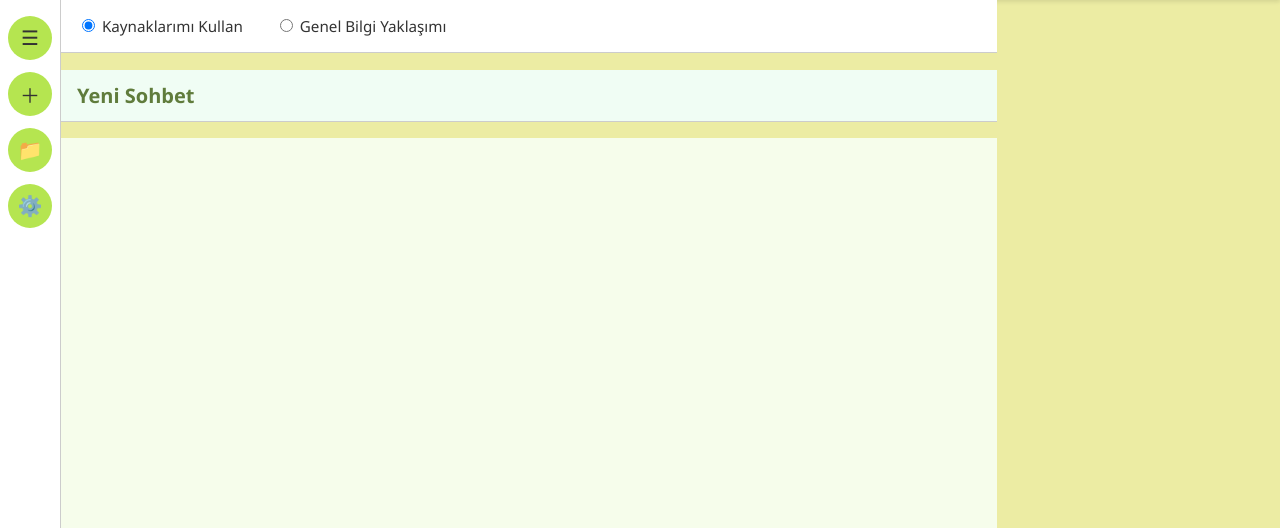
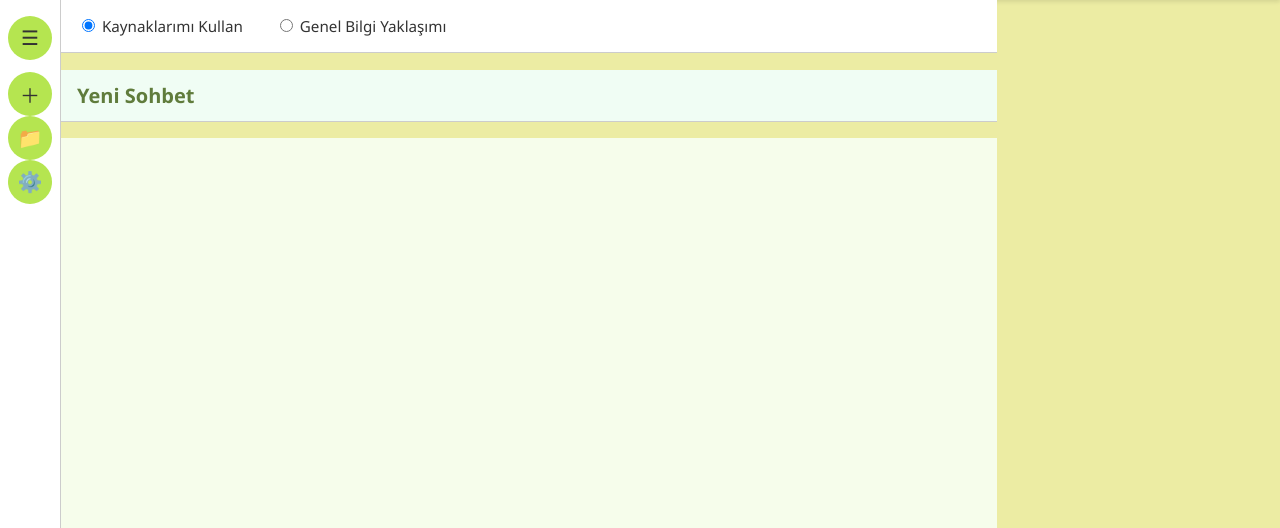
Before and after one commit to busrahazer/ilteach, a Flask app: page / in a window 1280 px wide. Shown: the part 70-598 px from the top of the page. Run offline with Flask 3, Linux system fonts and the light colour scheme.

Commit message:
Sidebar Design Changes.

```diff
--- a/templates/index.html
+++ b/templates/index.html
@@ -30,10 +30,14 @@
         <div class="flex flex-col items-center">
           <button onclick="startNewChat()" class="menu-icon">＋</button>
           <span class="new-chat-label">Yeni Sohbet</span>
+        <div class="flex items-center">
+          <button class="menu-icon">📁</button>
+          <span class="menu-label">Dosyalar</span>
         </div>
-        <button class="menu-icon">📁</button>
-        <button class="menu-icon">⚙️</button>
-      </div>
+        <div class="flex items-center">
+          <button class="menu-icon">⚙️</button>
+          <span class="menu-label">Ayarlar</span>
+        </div>
       <ul id="chatList" class="chat-list"></ul>
     </aside>
 
```
